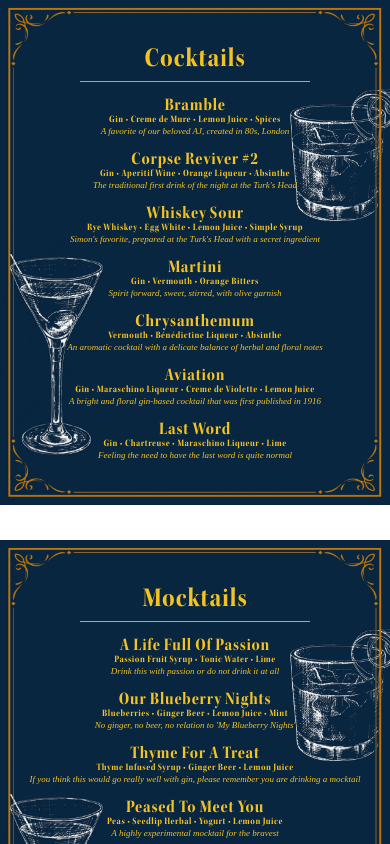
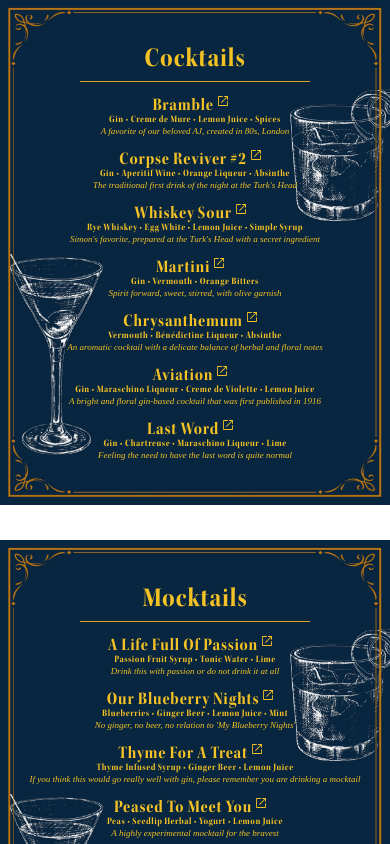
Before and after one commit to cemozturan/the-turks-head, a Next.js app: page / in a window 390 px wide. Shown: the top 844 px of the page. Built offline with nearby package versions, Linux system fonts and the light colour scheme.

Commit message:
new tab icon

```diff
--- a/src/components/Drink/Drink.module.css
+++ b/src/components/Drink/Drink.module.css
@@ -33,6 +33,10 @@
   margin-bottom: 2rem;
 }
 
+.icon {
+  display: none;
+}
+
 /* Mobile */
 @media (max-width: 700px) {
   .title {
@@ -53,4 +57,8 @@
   .container {
     margin-bottom: 1rem;
   }
+
+  .icon {
+    display: block;
+  }
 }
--- a/src/components/Drink/Title.tsx
+++ b/src/components/Drink/Title.tsx
@@ -1,10 +1,36 @@
+import { TEXT_COLOR } from "@/constants/colors";
 import styles from "./Drink.module.css";
+
+const OpenModalIcon = () => {
+  return (
+    <svg
+      className={styles.icon}
+      width="24"
+      height="24"
+      viewBox="0 0 24 24"
+      fill="none"
+      xmlns="http://www.w3.org/2000/svg"
+      style={{
+        height: "14px",
+        position: "relative",
+        top: "-4px",
+        left: "-3px",
+      }}
+    >
+      <path
+        d="M5.3077 20.5C4.80257 20.5 4.375 20.325 4.025 19.975C3.675 19.625 3.5 19.1974 3.5 18.6923V5.3077C3.5 4.80257 3.675 4.375 4.025 4.025C4.375 3.675 4.80257 3.5 5.3077 3.5H11.6153V4.99998H5.3077C5.23077 4.99998 5.16024 5.03203 5.09612 5.09613C5.03202 5.16024 4.99997 5.23077 4.99997 5.3077V18.6923C4.99997 18.7692 5.03202 18.8397 5.09612 18.9038C5.16024 18.9679 5.23077 19 5.3077 19H18.6923C18.7692 19 18.8397 18.9679 18.9038 18.9038C18.9679 18.8397 19 18.7692 19 18.6923V12.3846H20.5V18.6923C20.5 19.1974 20.325 19.625 19.975 19.975C19.625 20.325 19.1974 20.5 18.6923 20.5H5.3077ZM9.7192 15.3346L8.66538 14.2808L17.9461 4.99998H14V3.5H20.5V9.99998H19V6.0538L9.7192 15.3346Z"
+        fill={TEXT_COLOR}
+      />
+    </svg>
+  );
+};
 
 const Title = ({ title, onClick }: { title: string; onClick: () => void }) => {
   return (
-    <p className={styles.title} onClick={onClick}>
-      {title}
-    </p>
+    <div className="d-flex" onClick={onClick}>
+      <p className={styles.title}>{title}</p>
+      <OpenModalIcon />
+    </div>
   );
 };
 
```
